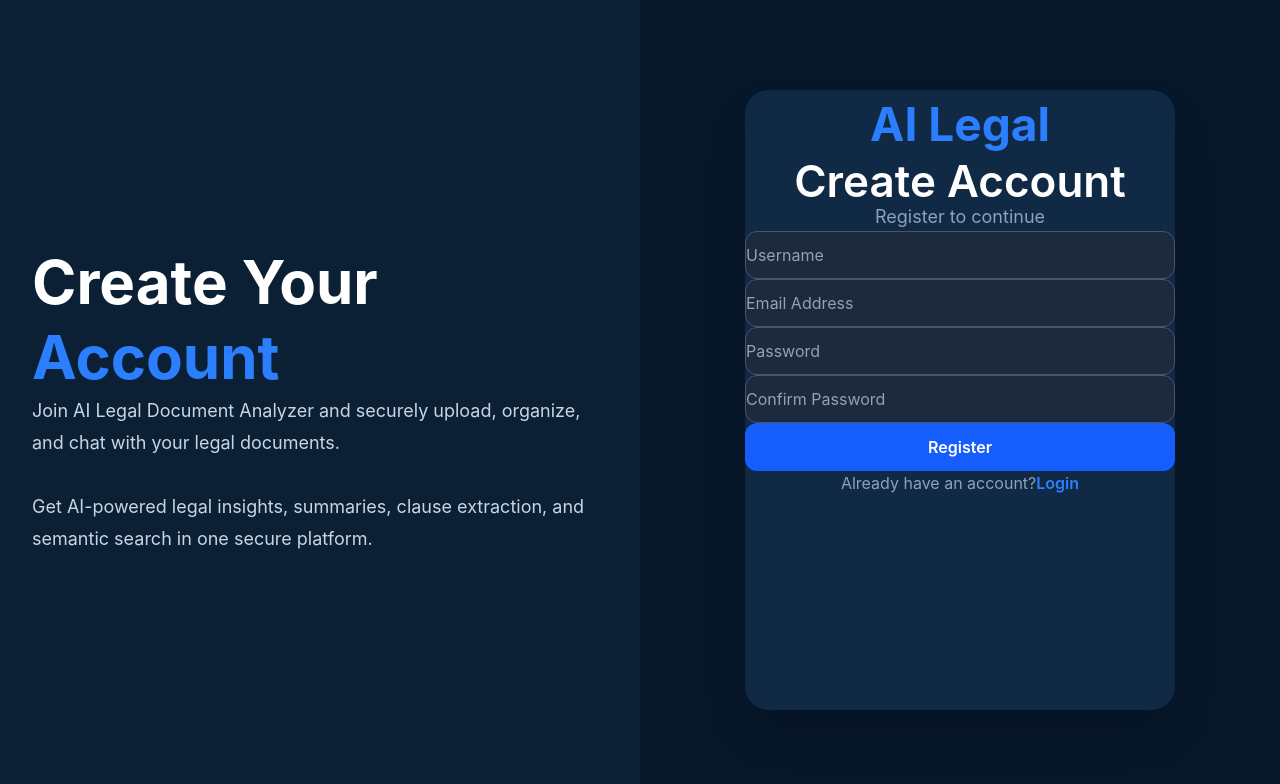
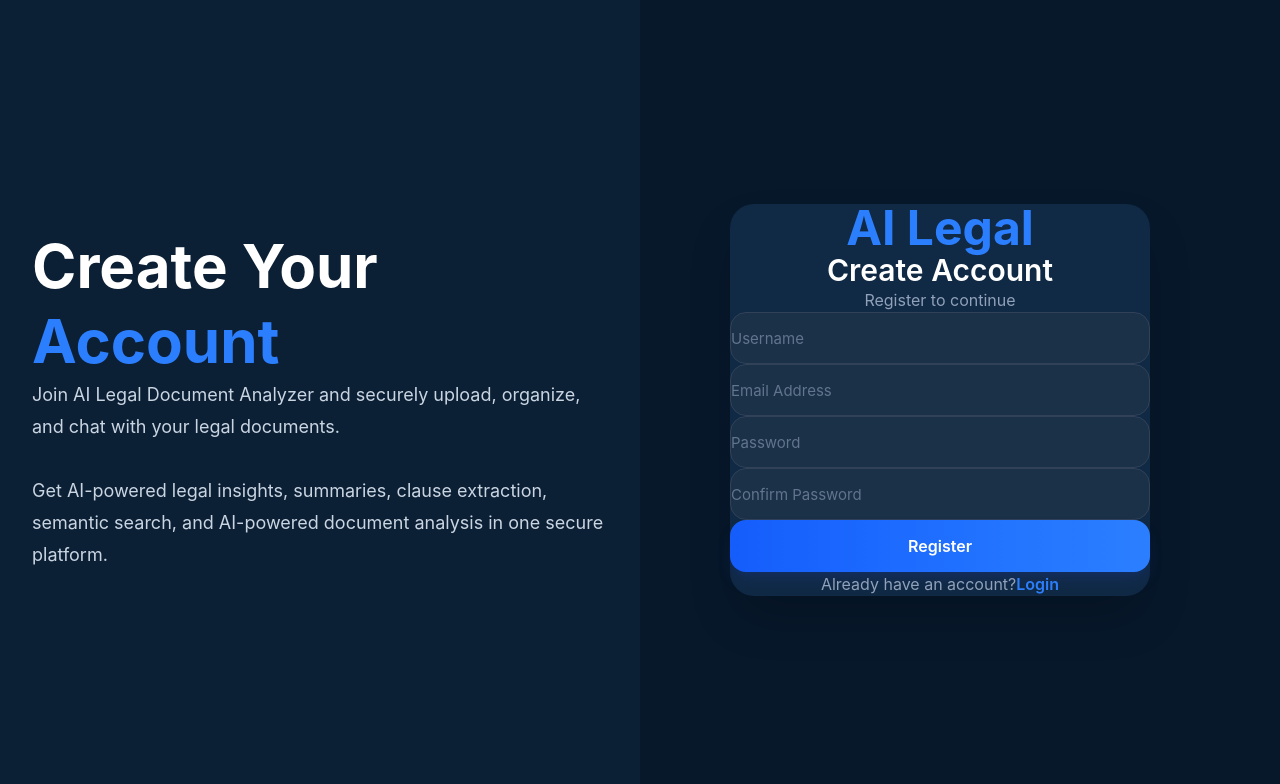
Before and after one commit to bharu2098/legal-document-analyzer, a React app in the folder frontend/: page /register in a window 1280 px wide. Shown: the top 784 px of the page. Built offline with nearby package versions, Linux system fonts and the light colour scheme; the HTML template or start-up script is replaced by a standard one.

Commit message:
Redesign login and register UI

```diff
--- a/frontend/src/components/auth/LoginForm.jsx
+++ b/frontend/src/components/auth/LoginForm.jsx
@@ -46,13 +46,13 @@ function LoginForm() {
   };
 
   return (
-    <div className="w-full max-w-[420px] bg-[#102944] rounded-3xl shadow-2xl p-12">
+    <div className="w-full max-w-[420px] rounded-3xl bg-[#102944] p-10 shadow-2xl">
 
-      <h1 className="text-5xl font-bold text-center text-blue-500">
+      <h1 className="text-center text-5xl font-bold text-blue-500">
         AI Legal
       </h1>
 
-      <h2 className="mt-6 text-3xl font-semibold text-center text-white">
+      <h2 className="mt-6 text-center text-3xl font-semibold text-white">
         Welcome Back 👋
       </h2>
 
@@ -60,7 +60,10 @@ function LoginForm() {
         Login to continue
       </p>
 
-      <form onSubmit={handleSubmit}>
+      <form
+        onSubmit={handleSubmit}
+        className="space-y-0"
+      >
 
         <Input
           name="email"
@@ -78,7 +81,7 @@ function LoginForm() {
           onChange={handleChange}
         />
 
-        <div className="mt-2">
+        <div className="pt-2">
           <Button
             type="submit"
             fullWidth
--- a/frontend/src/components/auth/RegisterForm.jsx
+++ b/frontend/src/components/auth/RegisterForm.jsx
@@ -53,23 +53,23 @@ function RegisterForm() {
   };
 
   return (
-    <div className="w-full max-w-[430px] min-h-[620px] bg-[#102944] rounded-3xl shadow-2xl px-10 py-12">
+    <div className="w-full max-w-[420px] rounded-3xl bg-[#102944] p-10 shadow-2xl">
 
-      <h1 className="text-[46px] font-bold text-center text-blue-500">
+      <h1 className="text-center text-5xl font-bold text-blue-500">
         AI Legal
       </h1>
 
-      <h2 className="mt-5 text-[44px] font-semibold text-center text-white leading-none">
+      <h2 className="mt-6 text-center text-3xl font-semibold text-white">
         Create Account
       </h2>
 
-      <p className="mt-2 mb-8 text-center text-lg text-slate-400">
+      <p className="mt-3 mb-8 text-center text-slate-400">
         Register to continue
       </p>
 
       <form
         onSubmit={handleSubmit}
-        className="mt-2"
+        className="space-y-0"
       >
 
         <Input
@@ -116,7 +116,7 @@ function RegisterForm() {
 
       </form>
 
-      <div className="mt-10 text-center">
+      <div className="mt-8 text-center">
 
         <p className="text-slate-400">
           Already have an account?
--- a/frontend/src/components/ui/Button.jsx
+++ b/frontend/src/components/ui/Button.jsx
@@ -8,11 +8,11 @@ function Button({
   onClick,
 }) {
   const baseStyle =
-    "rounded-xl font-semibold transition-all duration-200 cursor-pointer focus:outline-none focus:ring-2 focus:ring-blue-500 disabled:opacity-50 disabled:cursor-not-allowed";
+    "rounded-2xl font-semibold transition-all duration-200 cursor-pointer focus:outline-none focus:ring-2 focus:ring-blue-500/30 disabled:opacity-50 disabled:cursor-not-allowed active:scale-[0.98]";
 
   const variants = {
     primary:
-      "bg-blue-600 hover:bg-blue-700 text-white",
+      "bg-gradient-to-r from-blue-600 to-blue-500 hover:from-blue-700 hover:to-blue-600 text-white shadow-lg shadow-blue-900/30",
 
     secondary:
       "bg-slate-700 hover:bg-slate-600 text-white",
@@ -32,7 +32,7 @@ function Button({
 
     md: "h-12 px-5 text-base",
 
-    lg: "h-12 px-6 text-base",
+    lg: "h-13 px-6 text-base",
   };
 
   return (
--- a/frontend/src/components/ui/Input.jsx
+++ b/frontend/src/components/ui/Input.jsx
@@ -24,18 +24,22 @@ function Input({
         placeholder={placeholder}
         className="
           w-full
-          h-12
-          rounded-xl
+          h-13
+          rounded-2xl
           border
-          border-slate-600
-          bg-slate-800
-          px-4
+          border-slate-700
+          bg-[#1a3148]
+          px-5
+          text-[15px]
           text-white
-          placeholder:text-slate-400
+          placeholder:text-slate-500
           outline-none
           transition-all
           duration-200
+          hover:border-slate-500
+          hover:bg-[#20384f]
           focus:border-blue-500
+          focus:bg-[#20384f]
           focus:ring-2
           focus:ring-blue-500/20
         "
--- a/frontend/src/pages/Login.jsx
+++ b/frontend/src/pages/Login.jsx
@@ -4,7 +4,7 @@ function Login() {
   return (
     <div className="min-h-screen flex bg-[#07182b]">
 
-      {/* Left Section */}
+      {/* ================= LEFT SECTION ================= */}
 
       <div className="hidden lg:flex lg:w-1/2 items-center justify-center bg-[#0b1f35] px-20">
 
@@ -21,10 +21,8 @@ function Login() {
           <p className="mt-8 text-lg leading-8 text-slate-300">
             Analyze contracts, agreements and legal documents
             using AI-powered insights.
-
             <br />
             <br />
-
             Upload your files, chat with AI, generate legal
             insights and simplify complex legal text instantly.
           </p>
@@ -33,11 +31,15 @@ function Login() {
 
       </div>
 
-      {/* Right Section */}
+      {/* ================= RIGHT SECTION ================= */}
 
-      <div className="flex w-full lg:w-1/2 items-center justify-center bg-[#07182b] px-10">
+      <div className="flex w-full lg:w-1/2 items-center justify-center bg-[#07182b] px-8 py-10">
 
-        <LoginForm />
+        <div className="w-full max-w-[460px]">
+
+          <LoginForm />
+
+        </div>
 
       </div>
 
--- a/frontend/src/pages/Register.jsx
+++ b/frontend/src/pages/Register.jsx
@@ -26,8 +26,8 @@ function Register() {
             <br />
 
             Get AI-powered legal insights, summaries,
-            clause extraction, and semantic search
-            in one secure platform.
+            clause extraction, semantic search, and AI-powered
+            document analysis in one secure platform.
           </p>
 
         </div>
@@ -36,9 +36,13 @@ function Register() {
 
       {/* ================= RIGHT SECTION ================= */}
 
-      <div className="flex w-full lg:w-1/2 items-center justify-center bg-[#07182b] px-10">
+      <div className="flex w-full lg:w-1/2 items-center justify-center bg-[#07182b] px-8 py-10">
 
-        <RegisterForm />
+        <div className="w-full max-w-[460px]">
+
+          <RegisterForm />
+
+        </div>
 
       </div>
 
```
